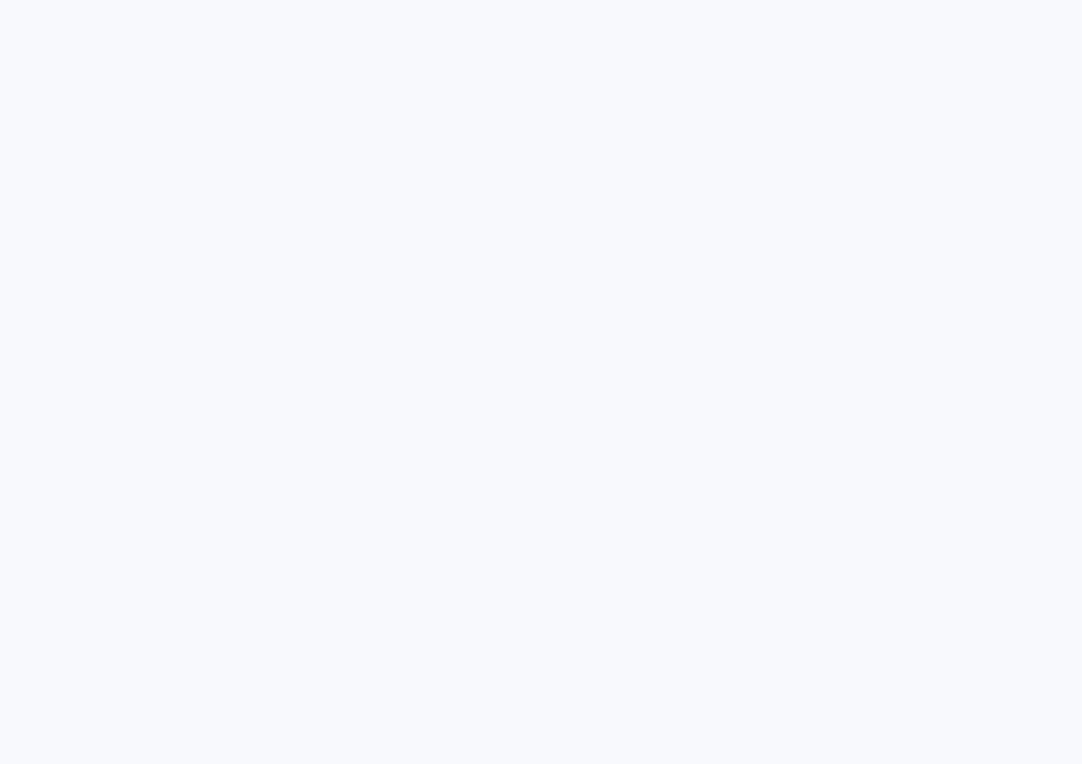
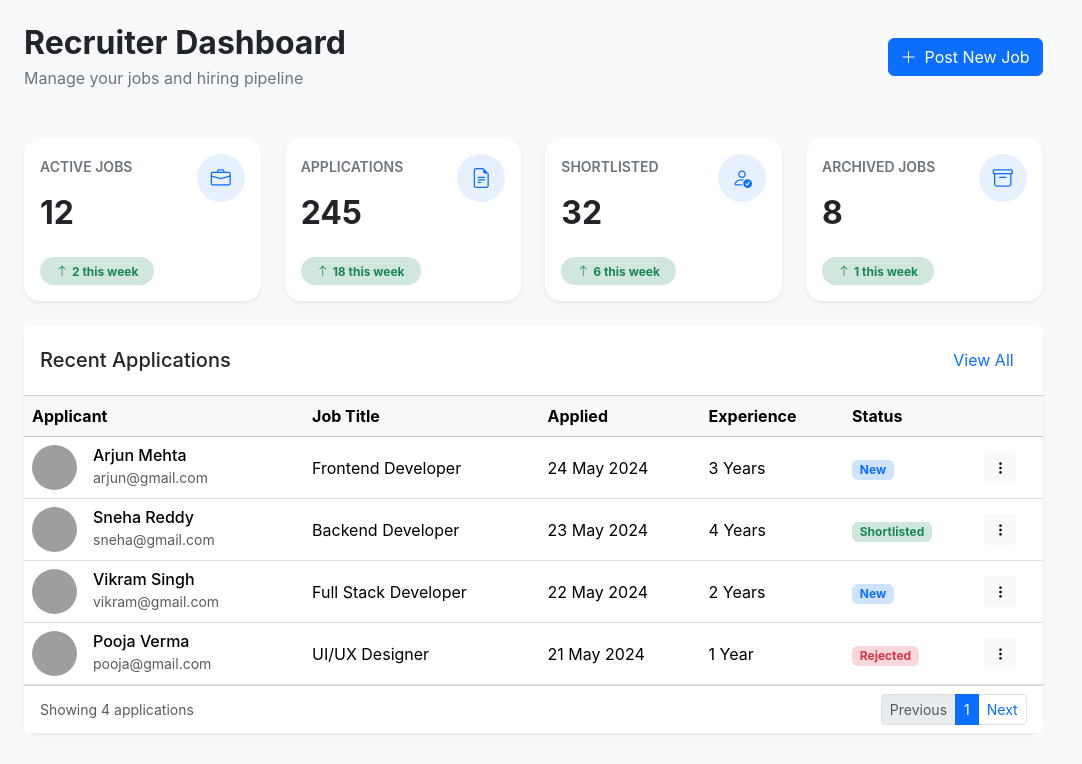
Before and after one commit to pranavkavade16/TalentHub-Frontend, a React (Vite) app: page / in a window 1280 px wide. Before the commit this address had no page. Shown: the top 764 px of the page, without its empty margins (0-1082 px from the left). Built offline with nearby package versions, Linux system fonts and the light colour scheme; grey boxes are pictures that could not be loaded.

Commit message:
fixed few errors

```diff
--- a/src/components/layouts/RecruiterLayout.jsx
+++ b/src/components/layouts/RecruiterLayout.jsx
@@ -1,7 +1,7 @@
 import { Outlet } from "react-router-dom";
 
-import Navbar from "../components/layout/Navbar";
-import Sidebar from "../components/layout/Sidebar";
+import Navbar from "./Navbar";
+import Sidebar from "./Sidebar";
 
 const RecruiterLayout = () => {
   return (
--- a/src/routes/AppRoutes.jsx
+++ b/src/routes/AppRoutes.jsx
@@ -2,7 +2,8 @@ import { BrowserRouter, Routes, Route } from "react-router-dom";
 
 import Landing from "../pages/public/Landing";
 import Login from "../pages/auth/Login";
-import Register from "../pages/auth/Register";
+
+import RecruiterDashboard from "../pages/recruiter/RecruiterDashboard";
 
 function AppRoutes() {
   return (
@@ -13,6 +14,7 @@ function AppRoutes() {
         <Route path="/login" element={<Login />} />
 
         <Route path="/register" element={<Register />} /> */}
+        <Route path="/" element={<RecruiterDashboard />} />
       </Routes>
     </BrowserRouter>
   );
```
Also changed, not shown: src/pages/recruiter/RecruiterDashboard.jsx (+2 -6 lines), src/pages/auth/Register.jsx (deleted).
